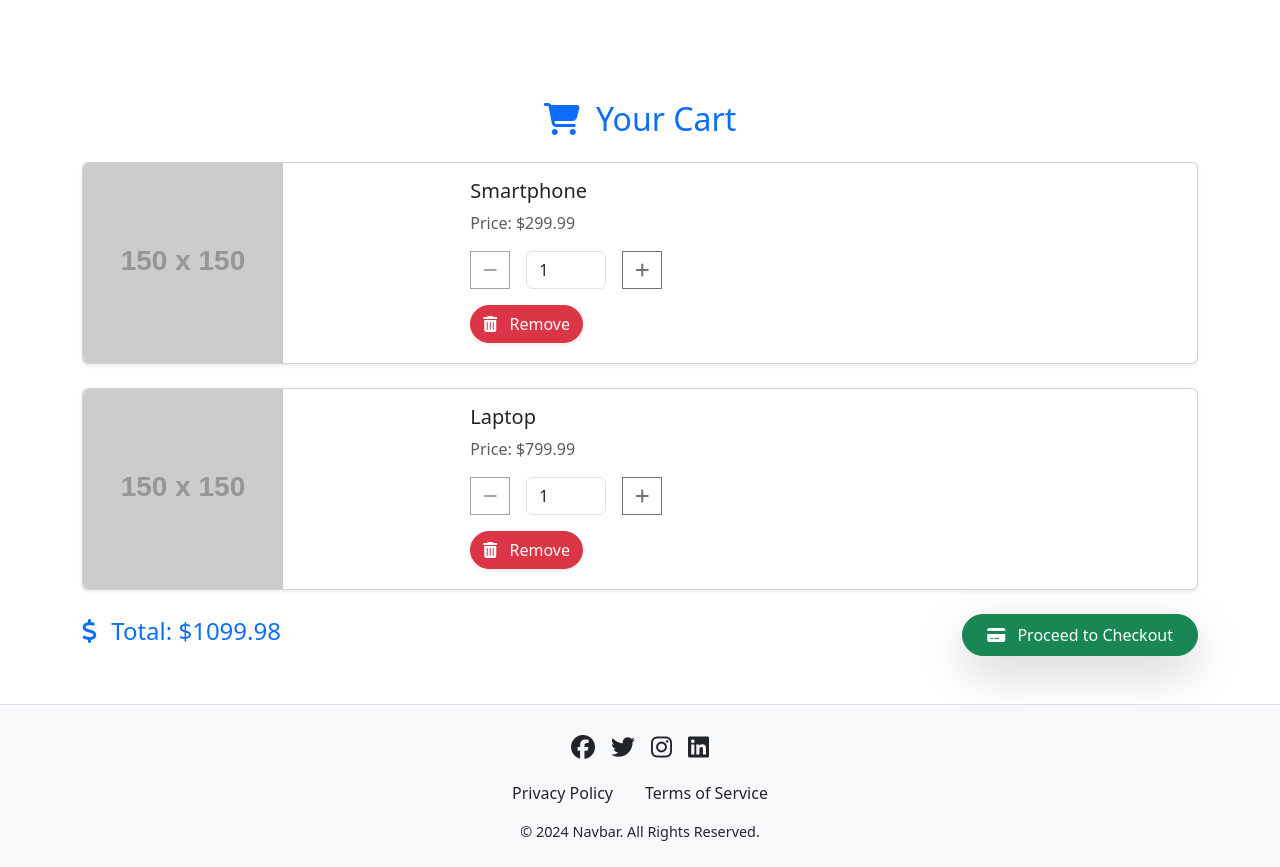
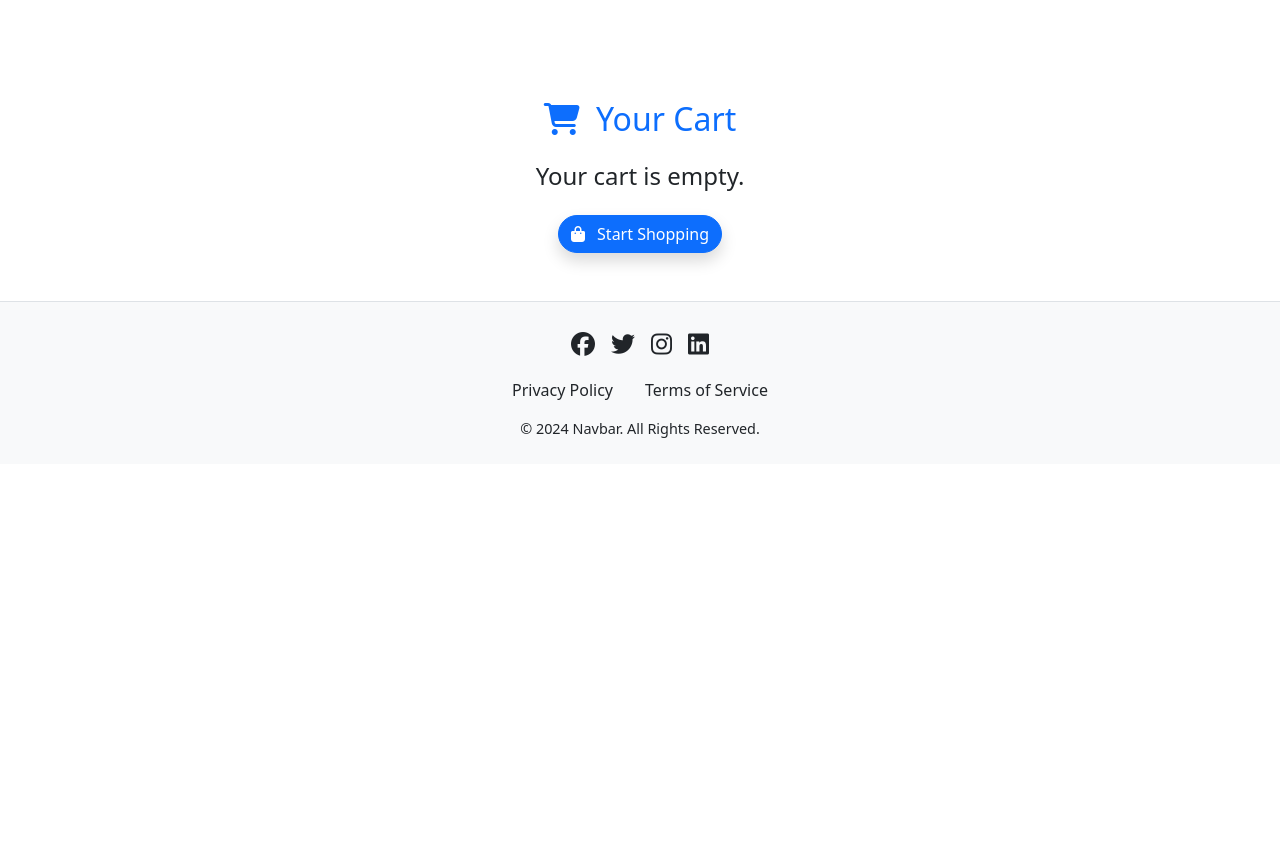
Before and after one commit to Amrr-Maherr/SEF-E-COMMERCE, a React (Create React App) app: page /cart in a window 1280 px wide. After the commit the page ends 800 px from the top, so only its background shows below. Built offline with nearby package versions, Linux system fonts and the light colour scheme.

Commit message:
read products from local storage into cart

```diff
--- a/src/Pages/Cart.jsx
+++ b/src/Pages/Cart.jsx
@@ -1,56 +1,19 @@
-import React, { useState } from "react";
+import React, { useEffect, useState } from "react";
 import { Link } from "react-router-dom";
 import NavBar from "../Componants/NavBar";
 import Footer from "../Componants/Footer";
 
 function Cart() {
-  // بيانات العربة (يمكن ربطها بـ localStorage أو API في المشاريع الكبيرة)
-  const [cartItems, setCartItems] = useState([
-    {
-      id: 1,
-      name: "Smartphone",
-      price: 299.99,
-      quantity: 1,
-      image: "https://via.placeholder.com/150",
-    },
-    {
-      id: 2,
-      name: "Laptop",
-      price: 799.99,
-      quantity: 1,
-      image: "https://via.placeholder.com/150",
-    },
-  ]);
-
-  // دالة لحساب السعر الإجمالي
-  const calculateTotal = () => {
-    return cartItems
-      .reduce((total, item) => total + item.price * item.quantity, 0)
-      .toFixed(2);
-  };
-
-  // دالة لتحديث الكمية
-  const updateQuantity = (id, quantity) => {
-    setCartItems(
-      cartItems.map((item) =>
-        item.id === id ? { ...item, quantity: quantity } : item
-      )
-    );
-  };
-
-  // دالة لإزالة منتج من العربة
-  const removeItem = (id) => {
-    setCartItems(cartItems.filter((item) => item.id !== id));
-  };
-
+  const Cart = JSON.parse(localStorage.getItem("product")) || [];
+  console.log(Cart);
   return (
     <>
-      <NavBar/>
+      <NavBar />
       <div className="container hero">
         <h2 className="text-center mb-4 text-primary">
           <i className="fas fa-shopping-cart me-2"></i> Your Cart
         </h2>
-        {cartItems.length === 0 ? (
+        {Cart.length === 0 ? (
           <div className="text-center">
             <h4>Your cart is empty.</h4>
             <Link to="/" className="btn btn-primary mt-3 rounded-pill shadow">
@@ -59,7 +22,7 @@
           </div>
         ) : (
           <div>
-            {cartItems.map((item) => (
+            {Cart.map((item) => (
               <div className="card mb-4 shadow-sm" key={item.id}>
                 <div className="row g-0">
                   <div className="col-md-4">
@@ -72,17 +35,13 @@
                   </div>
                   <div className="col-md-8">
                     <div className="card-body">
-                      <h5 className="card-title text-dark">{item.name}</h5>
+                      <h5 className="card-title text-dark">{item.title}</h5>
                       <p className="card-text text-muted">
                         Price: ${item.price.toFixed(2)}
                       </p>
                       <div className="d-flex align-items-center mb-3">
                         <button
                           className="btn btn-outline-secondary me-2"
-                          onClick={() =>
-                            updateQuantity(item.id, item.quantity - 1)
-                          }
-                          disabled={item.quantity <= 1}
                         >
                           <i className="fas fa-minus"></i>
                         </button>
@@ -90,25 +49,14 @@
                           type="number"
                           className="form-control w-25 mx-2"
                           value={item.quantity}
-                          onChange={(e) =>
-                            updateQuantity(item.id, parseInt(e.target.value))
-                          }
                           min="1"
                           style={{ maxWidth: "80px" }}
                         />
-                        <button
-                          className="btn btn-outline-secondary ms-2"
-                          onClick={() =>
-                            updateQuantity(item.id, item.quantity + 1)
-                          }
-                        >
+                        <button className="btn btn-outline-secondary ms-2">
                           <i className="fas fa-plus"></i>
                         </button>
                       </div>
-                      <button
-                        className="btn btn-danger rounded-pill shadow-sm"
-                        onClick={() => removeItem(item.id)}
-                      >
+                      <button className="btn btn-danger rounded-pill shadow-sm">
                         <i className="fas fa-trash-alt me-2"></i> Remove
                       </button>
                     </div>
@@ -119,7 +67,6 @@
             <div className="d-flex justify-content-between align-items-center mt-4">
               <h4 className="text-primary">
                 <i className="fas fa-dollar-sign me-2"></i> Total: $
-                {calculateTotal()}
               </h4>
               <Link
                 to="/checkout"
@@ -131,7 +78,7 @@
           </div>
         )}
       </div>
-      <Footer/>
+      <Footer />
     </>
   );
 }
```
